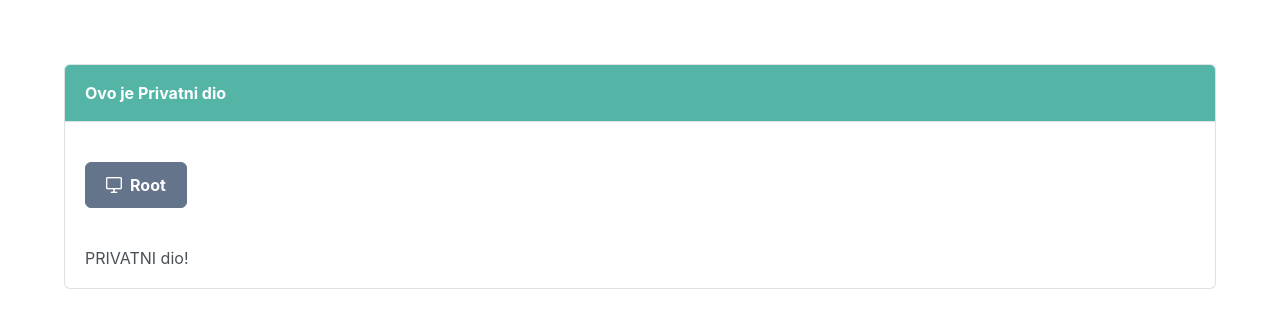
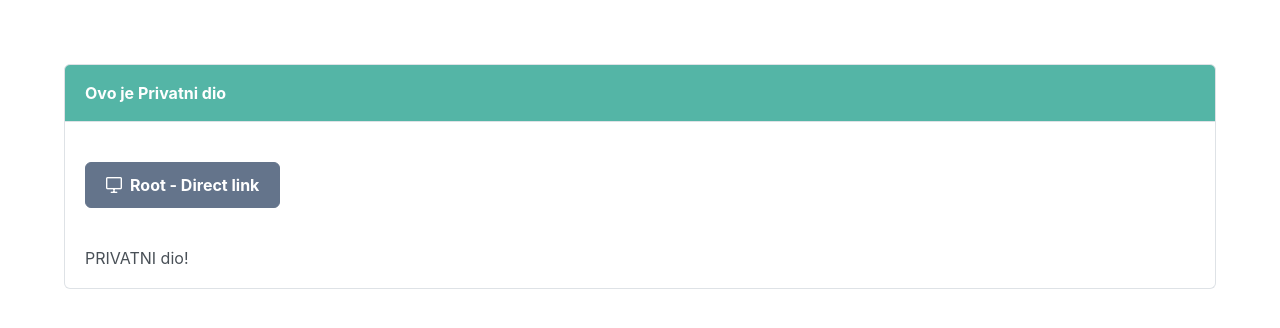
Before and after one commit to FilipPandi/microfrontends-child-3-app, a React (Create React App) app: page / in a window 1280 px wide. Shown: the top 328 px of the page. Built offline with nearby package versions, Linux system fonts and the light colour scheme.

Commit message:
Add explanation.

```diff
--- a/src/App.js
+++ b/src/App.js
@@ -12,7 +12,7 @@ function App() {
             <Panel header="Ovo je Privatni dio" className="custom-panel">
                 <h2><a className={"link"} href="http://localhost:3000/"><Button severity="secondary"
                                                                                 icon="pi pi-desktop"
-                                                                                label={"Root"}/></a></h2>
+                                                                                label={"Root - Direct link"}/></a></h2>
                 <br/>
                 PRIVATNI dio!
             </Panel>
```
